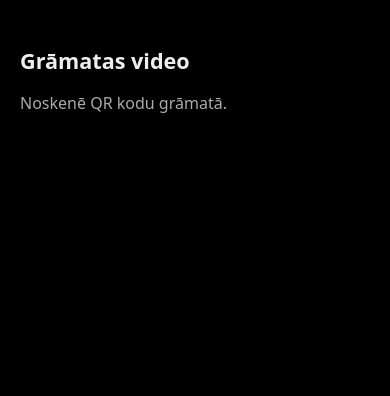
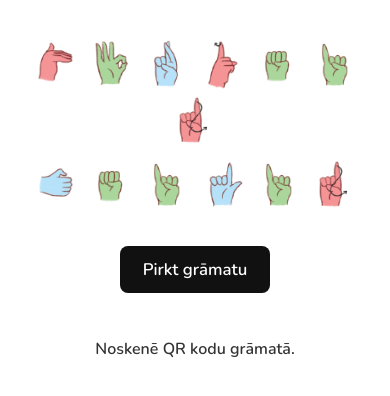
Before and after one commit to shipcows/shipcows.github.io, a plain HTML site: page index.html in a window 390 px wide. Drawn offline with Linux system fonts and the light colour scheme.

Commit message:
homepage changes

```diff
--- a/index.html
+++ b/index.html
@@ -3,29 +3,145 @@
   <head>
     <meta charset="utf-8">
     <meta name="viewport" content="width=device-width, initial-scale=1">
-    <title>Video</title>
+    <title>Foršais Gailis</title>
     <script src="favicon.js"></script>
     <style>
+      @font-face {
+        font-family: "Nunito";
+        src: url("assets/fonts/Nunito-SemiBold.ttf") format("truetype");
+        font-weight: 600;
+        font-style: normal;
+        font-display: swap;
+      }
+
+      @font-face {
+        font-family: "Staatliches";
+        src: url("assets/fonts/Staatliches-Regular.ttf") format("truetype");
+        font-weight: 400;
+        font-style: normal;
+        font-display: swap;
+      }
+
       html, body {
         margin: 0;
         min-height: 100%;
-        background: #000;
-        color: #eee;
-        font-family: system-ui, sans-serif;
-      }
-      main {
-        max-width: 40rem;
-        margin: 0 auto;
-        padding: 2rem 1.25rem 3rem;
-      }
-      h1 {
-        font-size: 1.35rem;
+        background: #fff;
+        color: #111;
+        font-family: "Nunito", system-ui, sans-serif;
         font-weight: 600;
       }
+
+      main {
+        max-width: 44rem;
+        margin: 0 auto;
+        padding: 2.5rem 1.25rem 3.5rem;
+        text-align: center;
+      }
+
+      .logo {
+        display: flex;
+        flex-direction: column;
+        align-items: center;
+        gap: 0.85rem;
+        margin: 0 0 2rem;
+      }
+
+      .logo-word {
+        display: flex;
+        flex-wrap: wrap;
+        justify-content: center;
+        gap: 0.35rem;
+      }
+
+      .logo-letter {
+        position: relative;
+        display: inline-flex;
+        align-items: center;
+        justify-content: center;
+        width: 4.25rem;
+        height: 4.25rem;
+        cursor: pointer;
+      }
+
+      .logo-letter img {
+        display: block;
+        width: 100%;
+        height: 100%;
+        object-fit: contain;
+        transition: opacity 0.18s ease;
+      }
+
+      .logo-letter .glyph {
+        position: absolute;
+        inset: 0;
+        display: flex;
+        align-items: center;
+        justify-content: center;
+        opacity: 0;
+        color: #111;
+        font-family: "Staatliches", sans-serif;
+        font-size: 2.9rem;
+        font-weight: 400;
+        line-height: 1;
+        letter-spacing: 0;
+        transition: opacity 0.18s ease;
+        pointer-events: none;
+      }
+
+      .logo-letter:hover img,
+      .logo-letter:focus-visible img,
+      .logo-letter.is-open img {
+        opacity: 0;
+      }
+
+      .logo-letter:hover .glyph,
+      .logo-letter:focus-visible .glyph,
+      .logo-letter.is-open .glyph {
+        opacity: 1;
+      }
+
+      .logo-letter:focus-visible {
+        outline: 2px solid #111;
+        outline-offset: 3px;
+        border-radius: 0.35rem;
+      }
+
+      h1.visually-hidden {
+        position: absolute;
+        width: 1px;
+        height: 1px;
+        padding: 0;
+        margin: -1px;
+        overflow: hidden;
+        clip: rect(0, 0, 0, 0);
+        white-space: nowrap;
+        border: 0;
+      }
+
       p {
-        color: #aaa;
+        color: #333;
         line-height: 1.5;
       }
+
+      .buy {
+        display: inline-flex;
+        align-items: center;
+        justify-content: center;
+        margin: 0.25rem 0 1.75rem;
+        padding: 0.75rem 1.4rem;
+        color: #fff;
+        background: #111;
+        text-decoration: none;
+        border-radius: 0.5rem;
+        font-size: 1.05rem;
+      }
+
+      .buy:hover,
+      .buy:focus-visible {
+        background: #333;
+        outline: none;
+      }
+
       ol {
         display: grid;
         grid-template-columns: repeat(auto-fill, minmax(4rem, 1fr));
@@ -33,52 +149,96 @@
         padding: 0;
         list-style: none;
       }
-      a {
+
+      a.page-link {
         display: flex;
         align-items: center;
         justify-content: center;
         min-height: 3rem;
         min-width: 7rem;
-        height: auto;
-        width: auto;
-        color: #fff;
+        color: #111;
         text-decoration: none;
-        border: 1px solid #333;
+        border: 1px solid #ccc;
         border-radius: 0.4rem;
       }
-      a:hover,
-      a:focus-visible {
-        border-color: #888;
+
+      a.page-link:hover,
+      a.page-link:focus-visible {
+        border-color: #111;
         outline: none;
       }
+
+      @media (max-width: 640px) {
+        .logo-letter {
+          width: 3.15rem;
+          height: 3.15rem;
+        }
+
+        .logo-letter .glyph {
+          font-size: 2.5rem;
+        }
+      }
     </style>
+    <script>
+      document.addEventListener("DOMContentLoaded", function () {
+        document.querySelectorAll(".logo-letter").forEach(function (el) {
+          el.addEventListener("click", function () {
+            var wasOpen = el.classList.contains("is-open");
+            document.querySelectorAll(".logo-letter.is-open").forEach(function (openEl) {
+              openEl.classList.remove("is-open");
+            });
+            if (!wasOpen) el.classList.add("is-open");
+          });
+        });
+      });
+    </script>
   </head>
   <body>
     <main>
-      <h1>Grāmatas video</h1>
+      <h1 class="visually-hidden">Foršais Gailis</h1>
+      <div class="logo" aria-hidden="true">
+        <div class="logo-word">
+          <span class="logo-letter"><img src="assets/signs/F.png" alt=""><span class="glyph">F</span></span>
+          <span class="logo-letter"><img src="assets/signs/O.png" alt=""><span class="glyph">O</span></span>
+          <span class="logo-letter"><img src="assets/signs/R.png" alt=""><span class="glyph">R</span></span>
+          <span class="logo-letter"><img src="assets/signs/SH.png" alt=""><span class="glyph">Š</span></span>
+          <span class="logo-letter"><img src="assets/signs/A.png" alt=""><span class="glyph">A</span></span>
+          <span class="logo-letter"><img src="assets/signs/I.png" alt=""><span class="glyph">I</span></span>
+          <span class="logo-letter"><img src="assets/signs/S.png" alt=""><span class="glyph">S</span></span>
+        </div>
+        <div class="logo-word">
+          <span class="logo-letter"><img src="assets/signs/G.png" alt=""><span class="glyph">G</span></span>
+          <span class="logo-letter"><img src="assets/signs/A.png" alt=""><span class="glyph">A</span></span>
+          <span class="logo-letter"><img src="assets/signs/I.png" alt=""><span class="glyph">I</span></span>
+          <span class="logo-letter"><img src="assets/signs/L.png" alt=""><span class="glyph">L</span></span>
+          <span class="logo-letter"><img src="assets/signs/I.png" alt=""><span class="glyph">I</span></span>
+          <span class="logo-letter"><img src="assets/signs/S.png" alt=""><span class="glyph">S</span></span>
+        </div>
+      </div>
+      <a class="buy" href="https://drosikosi.com/">Pirkt grāmatu</a>
       <p>Noskenē QR kodu grāmatā.</p>
       <!--<ol>
-        <li><a href="1/">Alfabēts</a></li>
-        <li><a href="2/">Astoņi Āpši</a></li>
-        <li><a href="3/">Baltos Cimdos</a></li>
-        <li><a href="4/">Četri Drukni</a></li>
-        <li><a href="5/">Eži Ēd</a></li>
-        <li><a href="6/">Foršais Gailis</a></li>
-        <li><a href="7/">Ģēnijs Hūtē</a></li>
-        <li><a href="8/">Ienāk</a></li>
-        <li><a href="9/">Īsā Jaciņā</a></li>
-        <li><a href="10/">Kikerigū Ķirzaka</a></li>
-        <li><a href="11/">Liela Ļoti</a></li>
-        <li><a href="12/">Mani Nebaro</a></li>
-        <li><a href="13/">Ņemšu Ogas</a></li>
-        <li><a href="14/">Pupas Rīsus</a></li>
-        <li><a href="15/">Sev</a></li>
-        <li><a href="16/">Šokolādi Tev</a></li>
-        <li><a href="17/">Uzdzeršanai Ūdeni</a></li>
-        <li><a href="18/">Vistām Zirņus</a></li>
-        <li><a href="19/">Žonglēšanai</a></li>
-        <li><a href="20/">Viss kopā</a></li>
-        <li><a href="21/">Alfabēts</a></li>
+        <li><a class="page-link" href="1/">Alfabēts</a></li>
+        <li><a class="page-link" href="2/">Astoņi Āpši</a></li>
+        <li><a class="page-link" href="3/">Baltos Cimdos</a></li>
+        <li><a class="page-link" href="4/">Četri Drukni</a></li>
+        <li><a class="page-link" href="5/">Eži Ēd</a></li>
+        <li><a class="page-link" href="6/">Foršais Gailis</a></li>
+        <li><a class="page-link" href="7/">Ģēnijs Hūtē</a></li>
+        <li><a class="page-link" href="8/">Ienāk</a></li>
+        <li><a class="page-link" href="9/">Īsā Jaciņā</a></li>
+        <li><a class="page-link" href="10/">Kikerigū Ķirzaka</a></li>
+        <li><a class="page-link" href="11/">Liela Ļoti</a></li>
+        <li><a class="page-link" href="12/">Mani Nebaro</a></li>
+        <li><a class="page-link" href="13/">Ņemšu Ogas</a></li>
+        <li><a class="page-link" href="14/">Pupas Rīsus</a></li>
+        <li><a class="page-link" href="15/">Sev</a></li>
+        <li><a class="page-link" href="16/">Šokolādi Tev</a></li>
+        <li><a class="page-link" href="17/">Uzdzeršanai Ūdeni</a></li>
+        <li><a class="page-link" href="18/">Vistām Zirņus</a></li>
+        <li><a class="page-link" href="19/">Žonglēšanai</a></li>
+        <li><a class="page-link" href="20/">Viss kopā</a></li>
+        <li><a class="page-link" href="21/">Alfabēts</a></li>
       </ol> -->
     </main>
   </body>
--- a/player.css
+++ b/player.css
@@ -1,10 +1,19 @@
+@font-face {
+  font-family: "Nunito";
+  src: url("assets/fonts/Nunito-SemiBold.ttf") format("truetype");
+  font-weight: 600;
+  font-style: normal;
+  font-display: swap;
+}
+
 html,
 body {
   margin: 0;
   height: 100%;
   overflow: hidden;
   background: #000;
-  font-family: system-ui, sans-serif;
+  font-family: "Nunito", system-ui, sans-serif;
+  font-weight: 600;
 }
 
 body {
```
Also changed, not shown: qr/index.html (+18 -9 lines), assets/fonts/Nunito-SemiBold.ttf (added), assets/fonts/Staatliches-Regular.ttf (added), assets/signs/A.png (added), assets/signs/F.png (added), assets/signs/G.png (added), assets/signs/I.png (added), assets/signs/L.png (added), assets/signs/O.png (added), assets/signs/R.png (added), assets/signs/S.png (added), assets/signs/SH.png (added).
